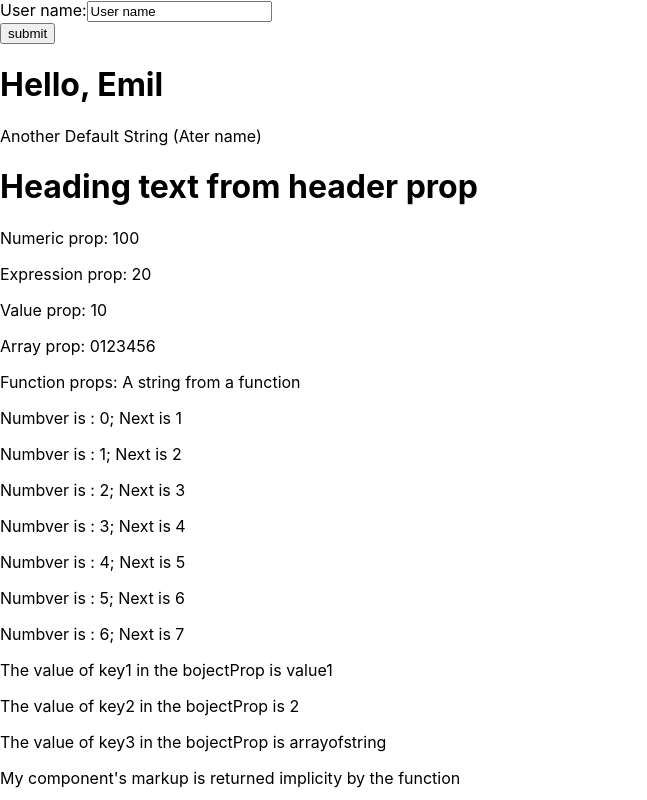
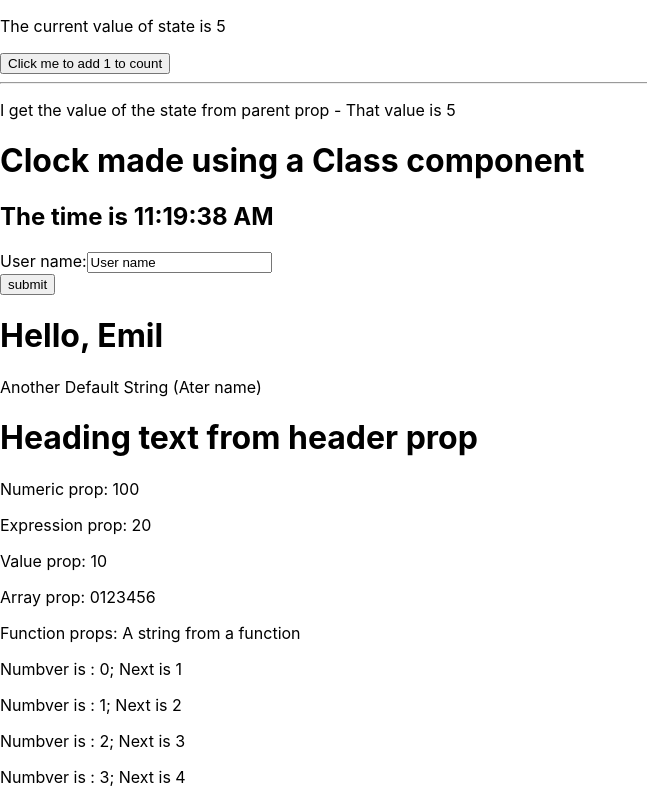
Before and after one commit to Emil88PL/my_second_app, a React (Create React App) app: page / in a window 1280 px wide. Shown: the top 800 px of the page, without its empty margins (0-647 px from the left). Built offline with nearby package versions, Linux system fonts and the light colour scheme.

Commit message:
Class Clock

```diff
--- a/src/App.js
+++ b/src/App.js
@@ -12,6 +12,8 @@ import Name from './Components/Name';
 import ComponentWithProps from './Components/ComponentWithProps';
 import ComponentWithState from './Components/ComponentWithState';
 import ControllerWithControlledInput from './Components/ControllerWithControlledInput';
+
+import ClassComponentClock from './Components/ClassComponentClock';
 
 
 function App() {
@@ -34,6 +36,8 @@ function App() {
 
   return (
     <React.Fragment>
+      <ComponentWithState />
+      <ClassComponentClock />
       <ControllerWithControlledInput />
       <Name name="Emil"/>
       <ComponentWithProps
@@ -53,7 +57,6 @@ function App() {
       <ConditionalRender2 />
       <ConditionalRender3 />
       <InlineLogicalExpression />
-      <ComponentWithState />
     </React.Fragment>
   )
 };
--- /dev/null
+++ b/src/Components/ClassComponentClock.jsx
@@ -0,0 +1,44 @@
+import React from 'react';
+
+class ClassComponentClock extends React.Component {
+    constructor(props) {
+        super(props);
+        this.state = {
+            time : new Date().toLocaleTimeString(),
+            updateCount : 0
+        };
+    };
+
+    componentDidMount() {
+        this.tictock = setInterval(() => {this.tick()}, 1000);
+    };
+
+    componentWillUnmount() {
+        clearInterval(this.tictock);
+        console.log('Final update count: ${this.state.updateCount}');
+    };
+
+    componentDidUpdate(prevProps, prevState, snapshot) {
+        // Not rquired in this case
+    };
+
+    tick() {
+        this.setState({
+            time : new Date().toLocaleTimeString(),
+            updateCount : this.state.updateCount + 1
+        });
+    };
+
+    render() {
+        return (
+            <div className="flex-clock" id="classClock">
+                <h1>Clock made using a Class component</h1>
+                <h2>The time is {this.state.time}</h2>
+            </div>
+        );
+    };
+
+
+};
+
+export default ClassComponentClock;
--- a/src/Components/ControllerWithControlledInput.jsx
+++ b/src/Components/ControllerWithControlledInput.jsx
@@ -8,7 +8,8 @@ const ControllerWithControlledInput = () => {
     const handleSubmit = event =>{
         event.preventDefault();
         const dataToSend = JSON.stringify({ username })
-        console.log(dataToSend);
+        const upperName = username.toUpperCase();
+        console.log(upperName, dataToSend);
 
     };
 
```
